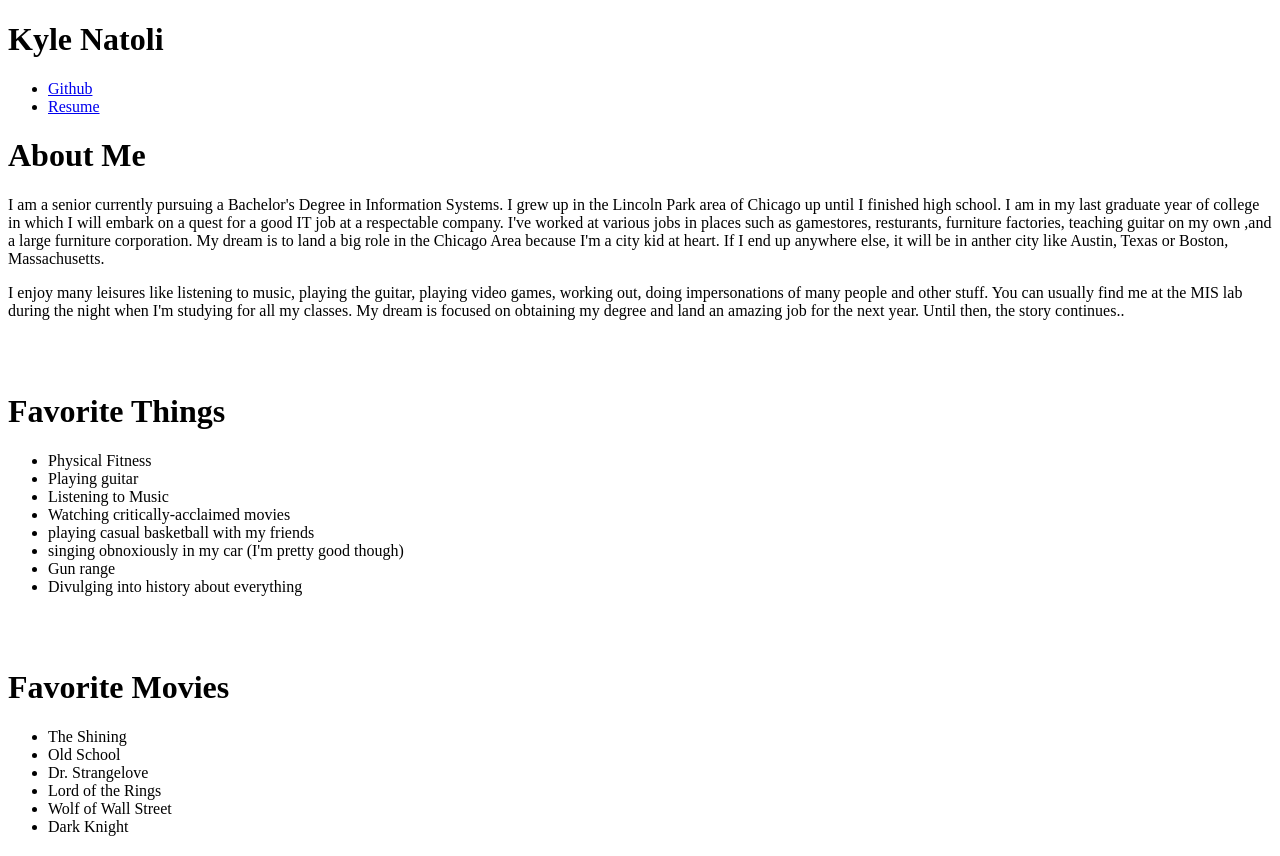
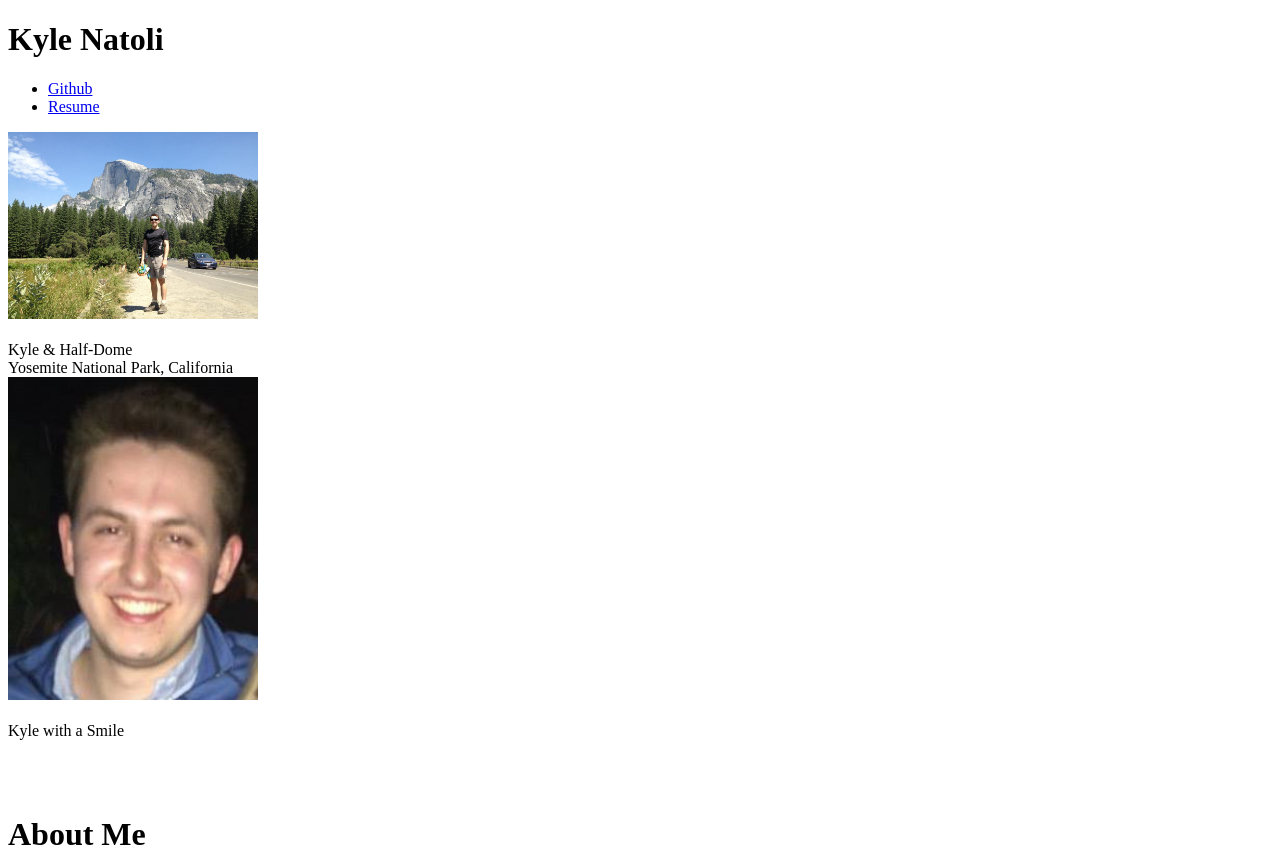
Before and after one commit to natoli3093/HW2, a plain HTML site: page index.html in a window 1280 px wide. Shown: the top 856 px of the page. Drawn offline with Linux system fonts and the light colour scheme.

Commit message:
uploaded photos to website

```diff
--- a/index.html
+++ b/index.html
@@ -18,6 +18,15 @@
 		<li> <a href="https://github.com/natoli3093"> Github </a></li>
 		<li> <a href="./resume.html"> Resume </a> </li>
 	</ul>
+</div>
+
+<div id="left_sidebar">
+	<div class="picture"> <img src="./images/halfdome.jpg" alt="Kyle &amp; Half-Dome" title="Kyle &amp; Half-Dome" width="250px" /> <br /><span> &nbsp; <br /> Kyle &amp; Half-Dome <br />Yosemite National Park, California</span></div>
+
+	<div class="picture"> <img src="./images/me.jpg" alt="Kyle with a Smile" title="Kyle with a Smile" width="250px" /> <br /><span> &nbsp; <br /> Kyle with a Smile <br /></span></div>
+
+	<br /><br /><br />
+
 </div>
 
 <h1>About Me</h1>
```
Also changed, not shown: images/halfdome.jpg (added), images/me.jpg (added), 1 other file.
